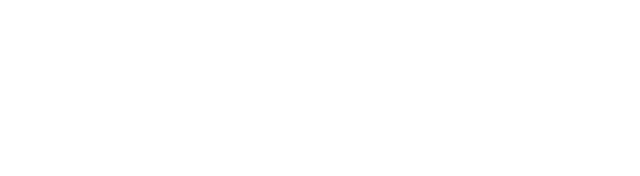
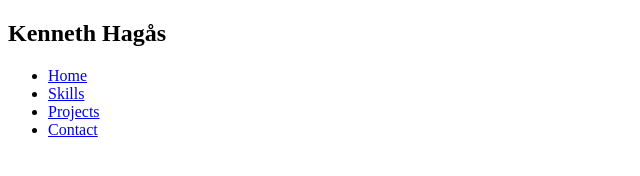
Before and after one commit to sauedum/portfolio-website, a plain HTML site: page index.html in a window 1280 px wide. Shown: the whole page, without its empty margins (0-640 px from the left). Drawn offline with Linux system fonts and the light colour scheme.

Commit message:
Add nav list

```diff
--- a/index.html
+++ b/index.html
@@ -10,13 +10,42 @@
 
     <!-- Header -->
     <header>
-
+      <h2>Kenneth Hagås</h2>
+      <nav>
+        <ul>
+          <li><a href="#Home">Home</a></li>
+          <li><a href="#Skills">Skills</a></li>
+          <li><a href="#Projects">Projects</a></li>
+          <li><a href="#Contact">Contact</a></li>
+        </ul>
+      </nav>
     </header>
 
-    <!-- About Me -->
-    <!-- Skills -->
-    <!-- Projects -->
-    <!-- Contact -->
+    <main>
+      <!-- About Me -->
+      <section id="Home">
 
+      </section>
+
+      <!-- Skills -->
+      <section id="Skills">
+
+      </section>
+
+      <!-- Projects -->
+      <section id="Projects">
+
+      </section>
+
+      <!-- Contact -->
+      <section id="Contact">
+
+      </section>
+    </main>
+
+    <!-- Footer -->
+    <footer>
+
+    </footer>
   </body>
 </html>
```
